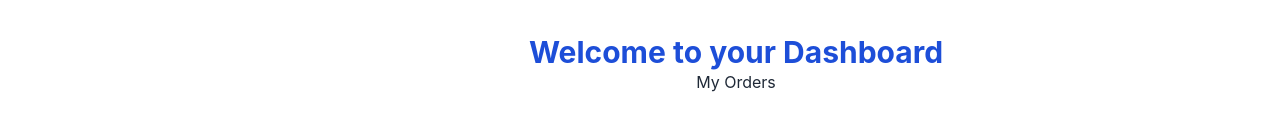
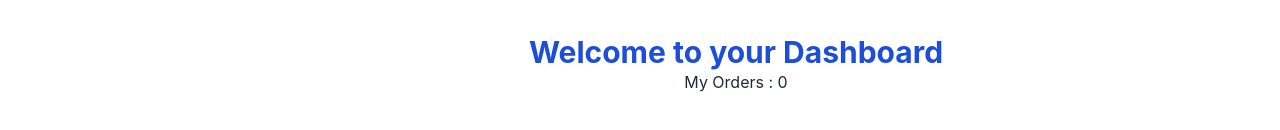
Before and after one commit to RinkuNahar/mafucaturer-site-client, a React (Create React App) app: page /dashboard in a window 1280 px wide. Shown: the part 400-530 px from the top of the page. Built offline with nearby package versions, Linux system fonts and the light colour scheme; no server answers; sample sign-in values are in the browser's storage.

Commit message:
order count added in my order

```diff
--- a/src/components/Dashboard/MyOrder.js
+++ b/src/components/Dashboard/MyOrder.js
@@ -1,9 +1,23 @@
-import React from 'react';
+import React, { useEffect, useState } from 'react';
+import { useAuthState } from 'react-firebase-hooks/auth';
+import auth from '../../firebase.init';
 
 const MyOrder = () => {
+
+    const [user] = useAuthState(auth);
+    const [orders, setOrders] = useState([]);
+
+    useEffect(()=>{
+       if(user){
+        fetch(`http://localhost:5000/order?customer=${user.email}`)
+        .then(res=>res.json())
+        .then(data=>setOrders(data));
+       }
+    },[user])
+
     return (
         <div>
-            <h2>My Orders</h2>
+            <h2>My Orders : {orders.length}</h2>
         </div>
     );
 };
--- a/src/components/Purchase/Purchase.js
+++ b/src/components/Purchase/Purchase.js
@@ -20,7 +20,6 @@ const Purchase = () => {
 
         // if(product.minQuantity >= !product.minQuantity){
         //     alert('You can not order less than this amount');
-
         // }
     }
 
```
